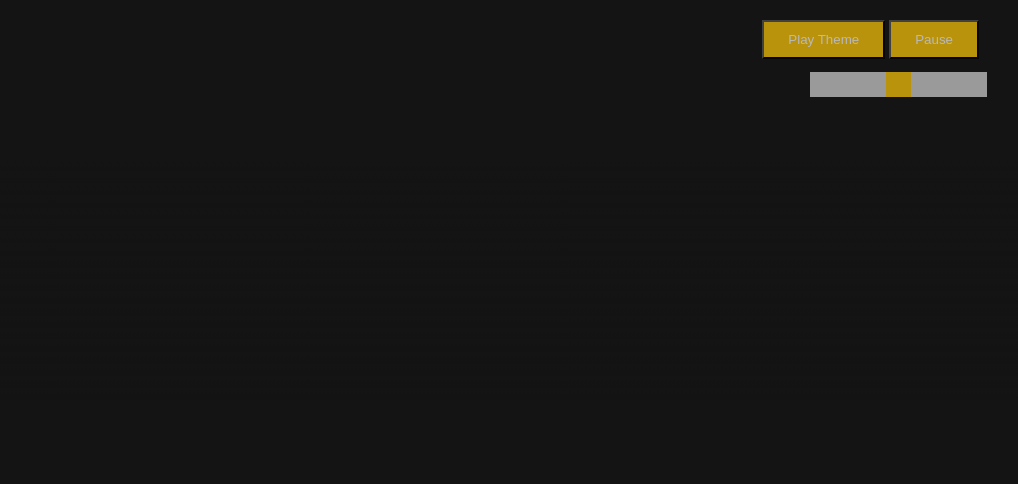
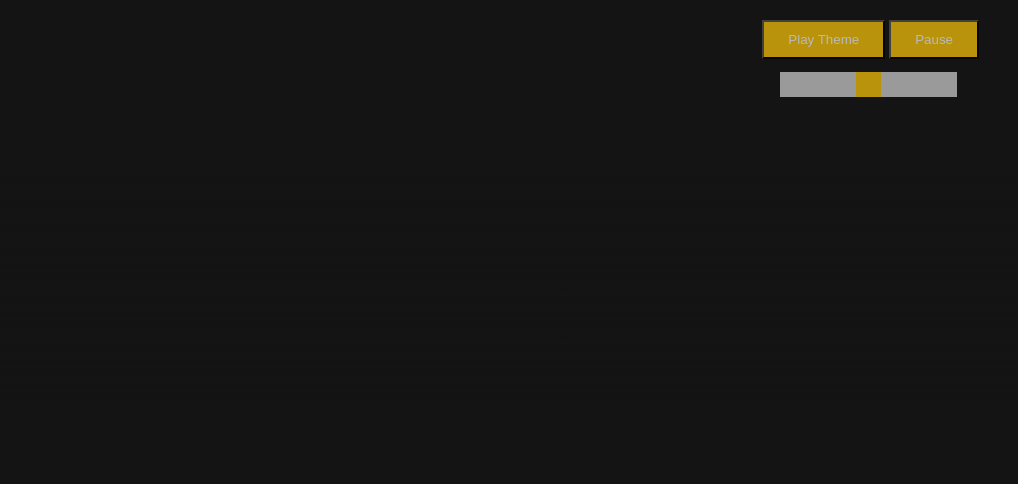
Before and after one commit to stephenlaichaowen/star_wars_opening, a website: page index.html in a window 1280 px wide. Shown: the top 484 px of the page, without its empty margins (201-1219 px from the left). Drawn offline with Linux system fonts and the light colour scheme.

Commit message:
'commit'

```diff
--- a/styles.css
+++ b/styles.css
@@ -51,7 +51,7 @@ h1,h2 {
 .volume {
   position: fixed;
   top: 70px;
-  right: 90px;
+  right: 120px;
   z-index: 200;
   padding: 10px 24px;
   -webkit-appearance: none;
```
